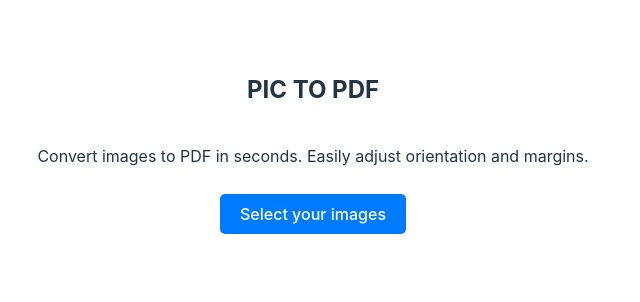
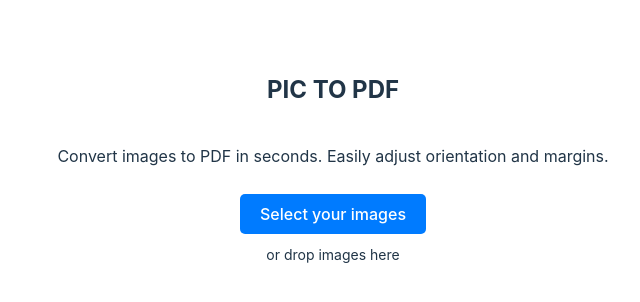
Before and after one commit to Ehidiamhen/image-to-PDF, a React (Vite) app: page / in a window 1280 px wide. Shown: the top 302 px of the page, without its empty margins (327-967 px from the left). Built offline with nearby package versions, Linux system fonts and the light colour scheme.

Commit message:
added drag and drop functionality

```diff
--- a/src/App.css
+++ b/src/App.css
@@ -10,6 +10,8 @@
   flex-direction: column;
   align-items: center;
   padding: 20px;
+  height: 100%;
+  width: 100%;
 }
 
 .card {
@@ -51,6 +53,11 @@ h2 {
   opacity: 0.9;
 }
 
+.drop {
+  margin-top: 0;
+  font-size: 14px;
+}
+
 .preview-container {
   margin-top: 20px;
 }
--- a/src/App.jsx
+++ b/src/App.jsx
@@ -12,7 +12,8 @@ function App() {
   }
 
   const handleFileChange = (e) => {
-    const files = Array.from(e.target.files)
+    let files = Array.from(e.target.files)
+    files = removeInvalidFiles(files)
 
     setImages((prevImages) => [...prevImages, ...files])
     const filePreviews = []
@@ -70,15 +71,42 @@ function App() {
     fileInputRef.current.value = ''
   }
 
+  const removeInvalidFiles = (files) => {
+    const validFiles = files.filter(file => file.type.startsWith('image/'))
+    return validFiles
+  }
+
+  const handleDrop = (e) => {
+    e.preventDefault()
+
+    let files = Array.from(e.dataTransfer.files)
+    files = removeInvalidFiles(files)
+
+    files.length && handleFileChange({target: { files }})
+  }
+
+  const handleDragOver = (e) => {
+    e.preventDefault()
+  }
+
   console.log(images)
 
   return (
-    <div className='container'>
+    <div
+      onDrop={handleDrop}
+      onDragOver={handleDragOver}
+      className='container'
+    >
       <h2>PIC TO PDF</h2>
       <p>Convert images to PDF in seconds. Easily adjust orientation and margins.</p>
 
       {(images.length == 0 )
-        ?<button onClick={handleCLick} className='btn btn-upload'>Select your images</button>
+        ?(
+          <>
+            <button onClick={handleCLick} className='btn btn-upload'>Select your images</button>
+            <p className='drop'>or drop images here</p>
+          </>
+        )
         :(
           <>
             <div className="card">
```
